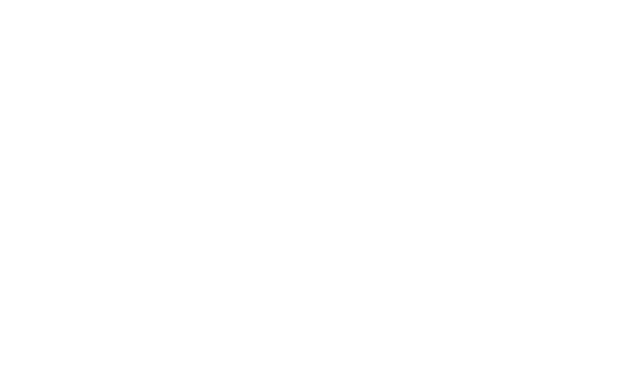
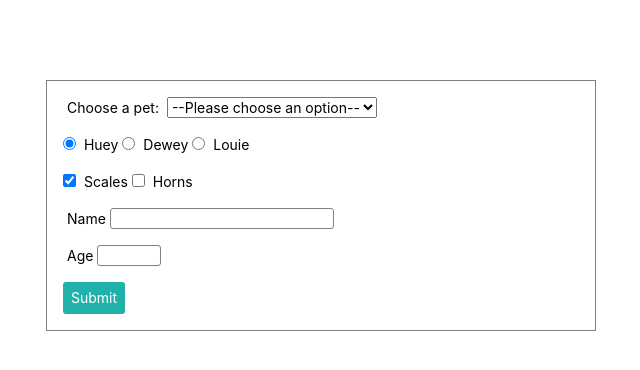
Before and after one commit to manavm1990/form-processing-demos, a plain HTML site: page index.html in a window 1280 px wide. Shown: the whole page, without its empty margins (319-959 px from the left). Drawn offline with nearby package versions, Linux system fonts and the light colour scheme.

Commit message:
:seedling: Add starter HTML and CSS

```diff
--- a/index.html
+++ b/index.html
@@ -4,16 +4,75 @@
     <meta charset="UTF-8" />
     <meta name="viewport" content="width=device-width, initial-scale=1.0" />
 
-    <link rel="stylesheet" href="https://cdnjs.cloudflare.com/ajax/libs/modern-normalize/0.7.0/modern-normalize.min.css">
+    <link
+      rel="stylesheet"
+      href="https://cdnjs.cloudflare.com/ajax/libs/modern-normalize/0.7.0/modern-normalize.min.css"
+    />
 
     <!-- TODO: Add some Google Fonts -->
 
-    <link rel="stylesheet" href="style.css">
+    <link rel="stylesheet" href="style.css" />
 
     <!-- TODO: Update '<title>'. -->
-    <title>Document</title>
+    <title>Form Processing</title>
   </head>
   <body>
-    <script src="./scripts.js" type="module"></script>
+    <form>
+      <label for="pet-select">Choose a pet:</label>
+
+      <select id="pet-select">
+        <option value="">--Please choose an option--</option>
+        <option value="dog">Dog</option>
+        <option value="cat">Cat</option>
+        <option value="hamster">Hamster</option>
+        <option value="parrot">Parrot</option>
+        <option value="spider">Spider</option>
+        <option value="goldfish">Goldfish</option>
+      </select>
+
+      <div>
+        <div>
+          <input type="radio" id="huey" name="drone" value="huey" checked />
+          <label for="huey">Huey</label>
+        </div>
+
+        <div>
+          <input type="radio" id="dewey" name="drone" value="dewey" />
+          <label for="dewey">Dewey</label>
+        </div>
+
+        <div>
+          <input type="radio" id="louie" name="drone" value="louie" />
+          <label for="louie">Louie</label>
+        </div>
+      </div>
+
+      <div>
+        <div>
+          <input type="checkbox" id="scales" name="scales" checked />
+          <label for="scales">Scales</label>
+        </div>
+
+        <div>
+          <input type="checkbox" id="horns" name="horns" />
+          <label for="horns">Horns</label>
+        </div>
+      </div>
+
+      <div>
+        <label for="name">Name</label>
+        <input type="text" id="name" />
+      </div>
+
+      <div>
+        <label for="age">Age</label>
+        <input type="number" id="age" />
+      </div>
+
+      <button>Submit</button>
+    </form>
+
+    <!-- 'Connect' JS to this HTML file. -->
+    <script src="./scripts.js"></script>
   </body>
 </html>
--- a/style.css
+++ b/style.css
@@ -0,0 +1,57 @@
+body {
+  background: #fff;
+
+  /* System Fonts */
+  font-family: -apple-system, BlinkMacSystemFont, "Segoe UI", Roboto, Helvetica,
+    Arial, sans-serif, "Apple Color Emoji", "Segoe UI Emoji", "Segoe UI Symbol";
+  font-size: 14px;
+  line-height: 1.5;
+  margin: 0;
+  word-wrap: break-word;
+}
+
+form > div {
+  align-items: center;
+  display: flex;
+  justify-items: center;
+  margin: 1rem 0;
+}
+
+form,
+input[type="text"],
+input[type="number"] {
+  border: solid 1px grey;
+}
+
+form {
+  margin: 10vh auto;
+  padding: 1rem;
+  width: 550px;
+}
+
+label {
+  margin: 0 4px;
+}
+
+button,
+input[type="text"],
+input[type="number"] {
+  border-radius: 3px;
+}
+
+input[type="number"] {
+  width: 4rem;
+}
+
+button {
+  background-color: lightseagreen;
+  border: none;
+  color: white;
+  padding: 0.5rem;
+}
+
+button:focus,
+button:hover {
+  background-color: darkolivegreen;
+  cursor: pointer;
+}
```
